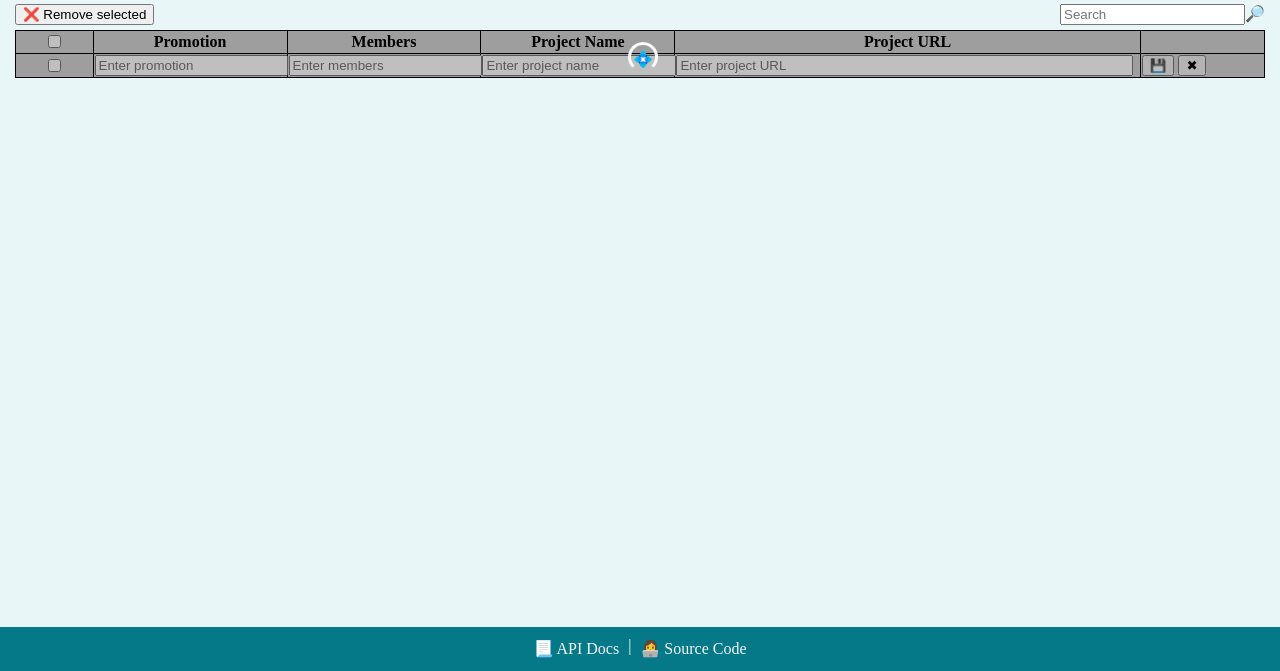
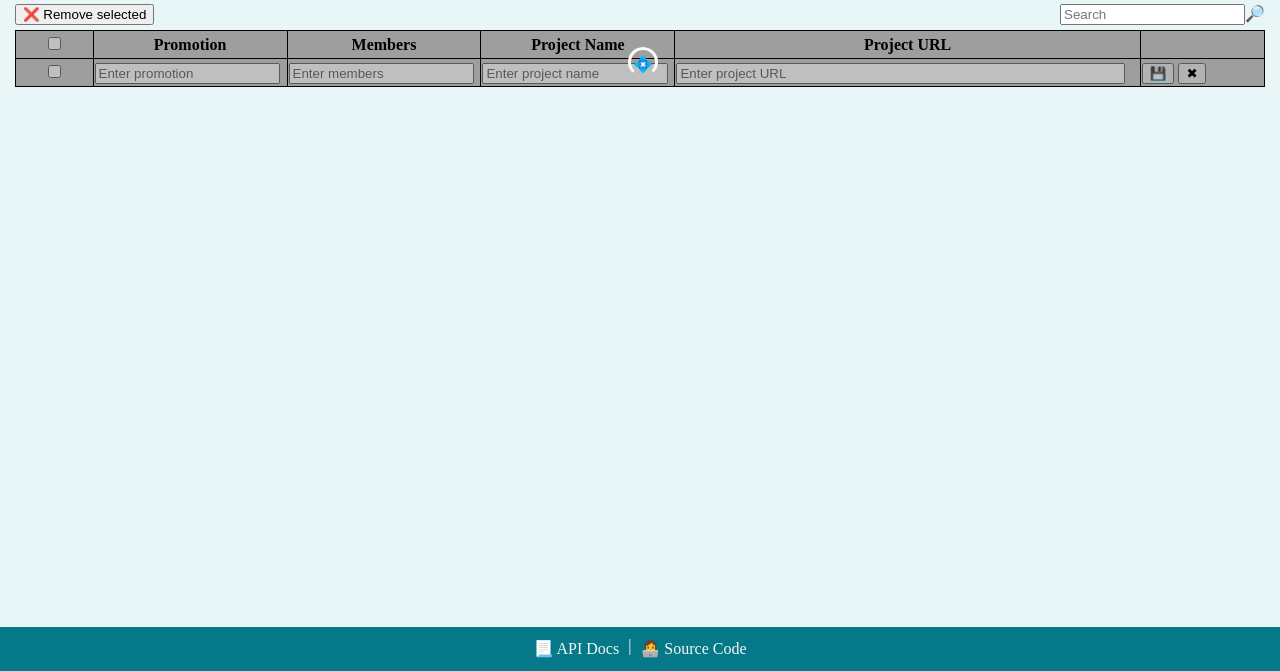
Before and after one commit to sorinlapadus/teams-networking, a website built with webpack: page src/index.html in a window 1280 px wide. Shown: the part 129-800 px from the top of the page. Built offline with nearby package versions, Linux system fonts and the light colour scheme; files whose address does not match are found by name.

Commit message:
Style improve

```diff
--- a/src/style.css
+++ b/src/style.css
@@ -92,11 +92,13 @@ h1 {
 #teamsTable td {
   border: 1px solid;
   /*color: #057988;*/
+  line-height: 25px;
 }
 
-#teamsTable tfoot input[type="text"] {
+#teamsTable input[type="text"] {
   align-self: center;
   width: 97%;
+  box-sizing: border-box;
 }
 
 a.remove-btn:hover {
```
